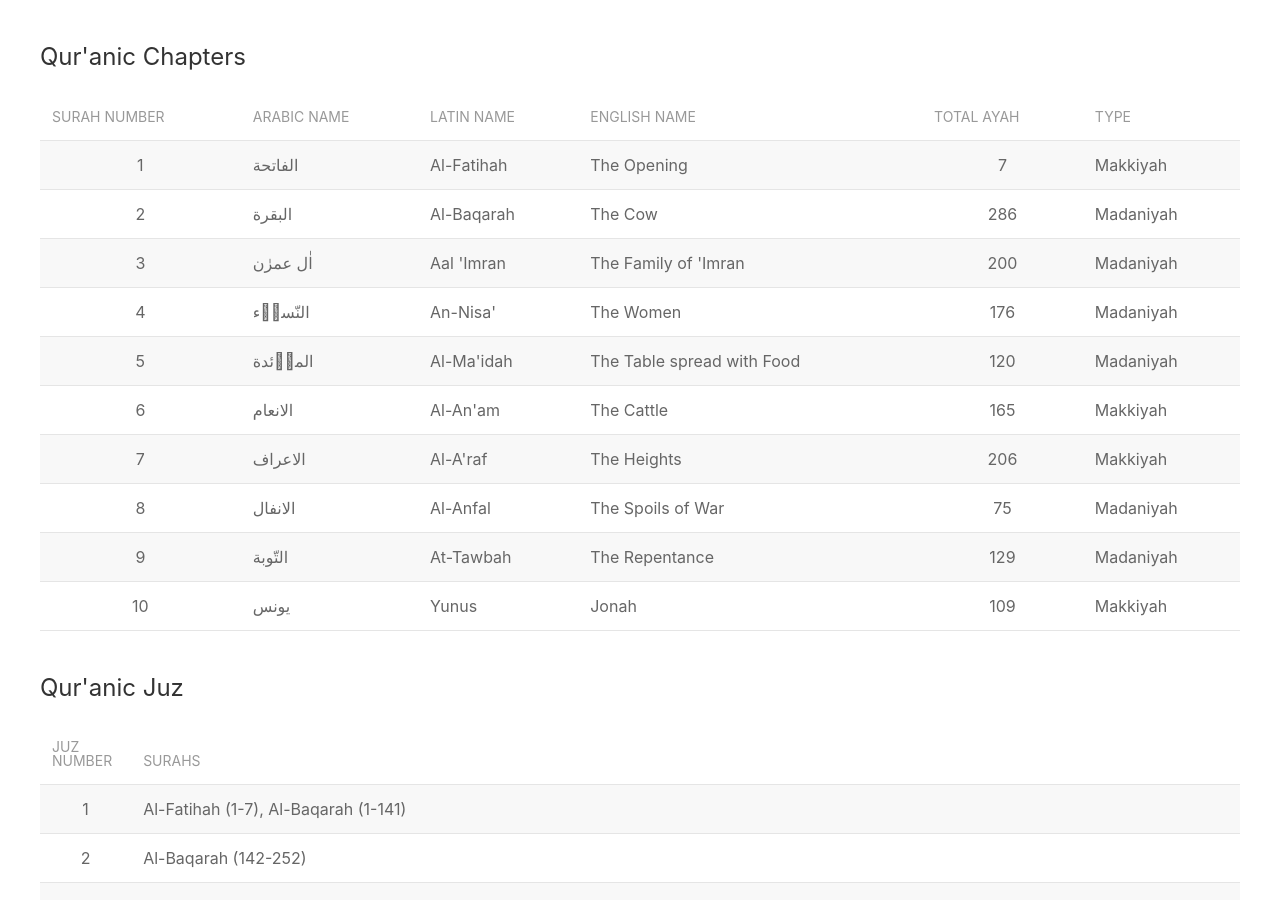
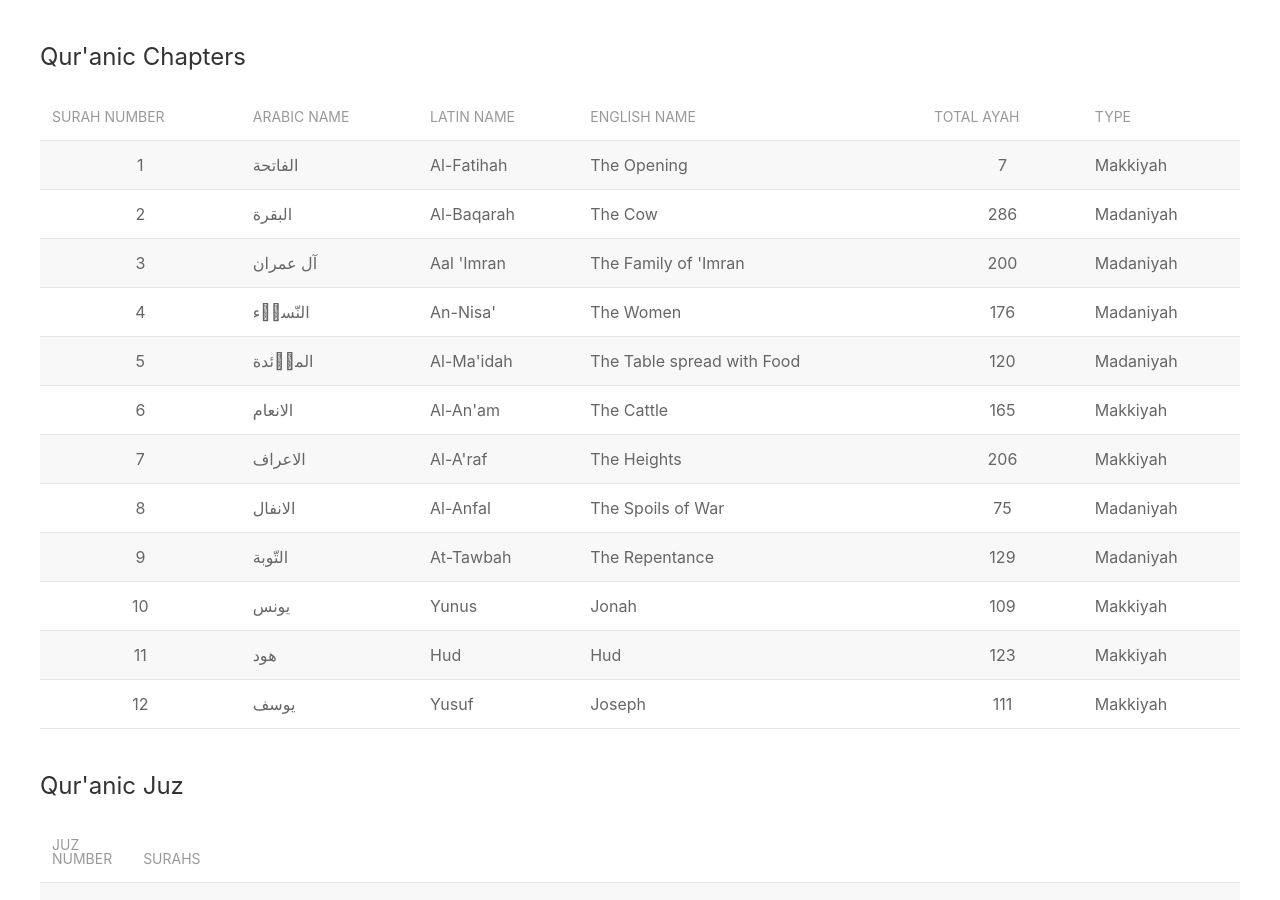
Before and after one commit to alqurankarim/alqurankarim.github.io, a Jekyll site: the page built from _pages/quran/types.html, in a window 1280 px wide and 900 px high. Built offline with Jekyll 4.4.1, drawn with Linux system fonts in a browser that asks for light colours; nearby versions of some CDN libraries.

Commit message:
Update quran.yml

```diff
--- a/_data/quran.yml
+++ b/_data/quran.yml
@@ -14,7 +14,7 @@ quranic_chapters:
     type: Madaniyah
   - name: The Family of 'Imran
     latin_name: Aal 'Imran
-    arabic_name: اٰل عمرٰن
+    arabic_name: "آل عمران"
     ayah_count: 200
     surah_number: 3
     type: Madaniyah
@@ -59,6 +59,18 @@ quranic_chapters:
     arabic_name: "يونس"
     ayah_count: 109
     surah_number: 10
+    type: Makkiyah
+  - name: Hud
+    latin_name: Hud
+    arabic_name: "هود"
+    ayah_count: 123
+    surah_number: 11
+    type: Makkiyah
+  - name: Joseph
+    latin_name: Yusuf
+    arabic_name: "يوسف"
+    ayah_count: 111
+    surah_number: 12
     type: Makkiyah
 
 
```
